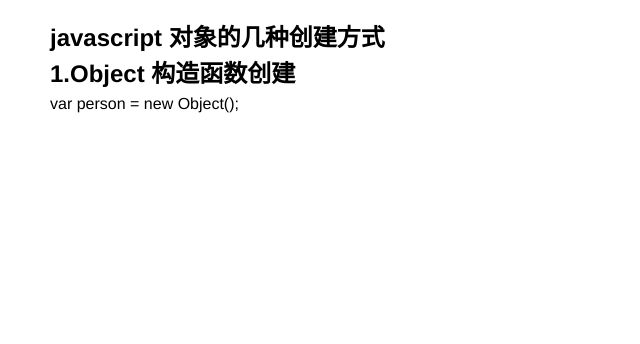
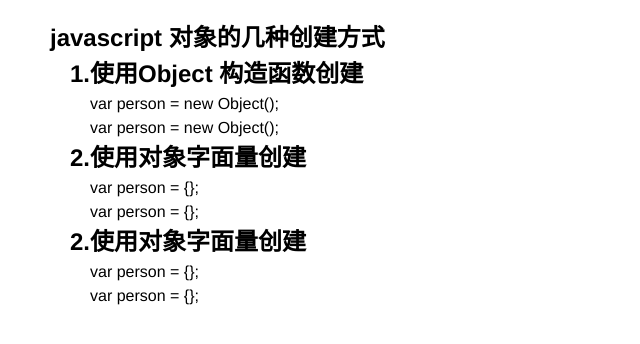
Before and after one commit to gn131131/interview, a website built with webpack: page index.html in a window 1280 px wide. Shown: the whole page, without its empty margins (0-640 px from the left). Built offline with nearby package versions, Linux system fonts and the light colour scheme.

Commit message:
修复模板字符串逗号问题

```diff
--- a/src/assets/style/common.less
+++ b/src/assets/style/common.less
@@ -1,6 +1,14 @@
 section {
   margin: 0 .5rem;
   padding: .2rem 0;
+
+  h2 {
+    padding-left: .2rem;
+  }
+
+  p {
+    padding-left: .4rem;
+  }
 
   &:not(:last-of-type) {
     border-bottom: 1px solid gray;
--- a/src/js/constant/constant.ts
+++ b/src/js/constant/constant.ts
@@ -3,8 +3,16 @@ const CONSTANT = {
     title: "javascript 对象的几种创建方式",
     sub: [
       {
-        title: "1.Object 构造函数创建",
+        title: "1.使用Object 构造函数创建",
         content: "var person = new Object();",
+      },
+      {
+        title: "2.使用对象字面量创建",
+        content: "var person = {};",
+      },
+      {
+        title: "2.使用对象字面量创建",
+        content: "var person = {};",
       },
     ],
   },
--- a/src/js/service/service.ts
+++ b/src/js/service/service.ts
@@ -19,17 +19,20 @@ export default class MainService {
     let inner = `
       <section>
         <h1>${obj.title}</h1>
-        ${obj.sub.map(
-          (subitem: any) => `
+        ${obj.sub
+          .map(
+            (subitem: any) => `
             <h2>${subitem.title}</h2>
+            <p>${subitem.content}</p>
             ${
               typeof subitem.content === "string" ||
               typeof subitem.content === "number"
                 ? `<p>${subitem.content}</p>`
-                : subitem.content.map((item: any) => `<p>${item}</p>`)
+                : subitem.content.map((item: any) => `<p>${item}</p>`).join("")
             }
           `
-        )}
+          )
+          .join("")}
       </section>
     `;
     $("#view").prepend(inner);
```
Also changed, not shown: src/assets/style/common.css, src/vendor/flexble/base.css.
